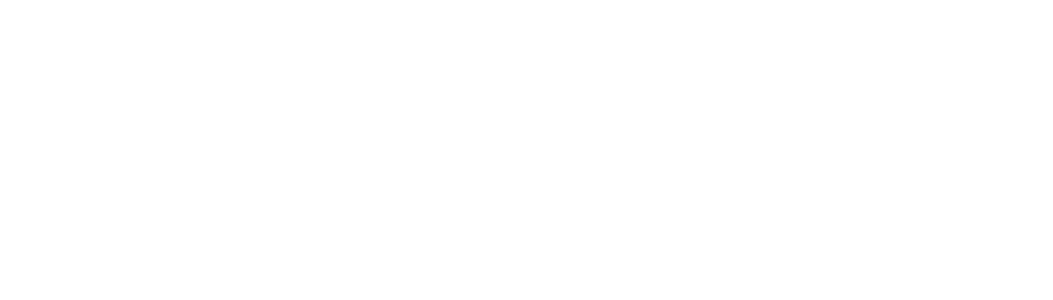
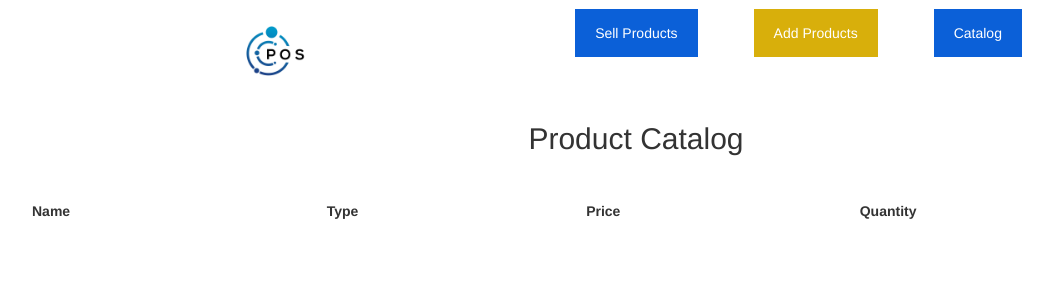
Before and after one commit to BSE2322/POS, a React (Create React App) app in the folder posui/: page / in a window 1280 px wide. Shown: the top 300 px of the page, without its empty margins (4-1057 px from the left). Built offline with nearby package versions, Linux system fonts and the light colour scheme.

Commit message:
fix startup errors

```diff
--- a/posui/src/pages/catalog.tsx
+++ b/posui/src/pages/catalog.tsx
@@ -11,10 +11,6 @@
         setProducts(JSON.parse(localStorage.getItem("products")));
     }, []);
 
-    if (!products) {
-        window.alert("Stock is empty");
-        return
-    }
     return (
         <div>
             <div className="navbar">
@@ -36,7 +32,7 @@
                         <th>Price</th>
                         <th>Quantity</th>
                     </tr>
-                    {products.map((e:any)=>(
+                    {products && products.map((e:any)=>(
                         <tr>
                             <td>{e.name}</td>
                             <td>{e.type}</td>
```
